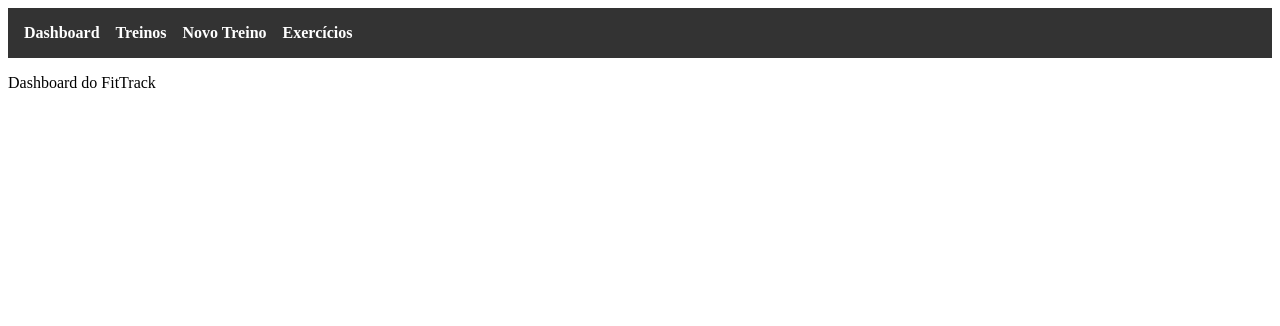
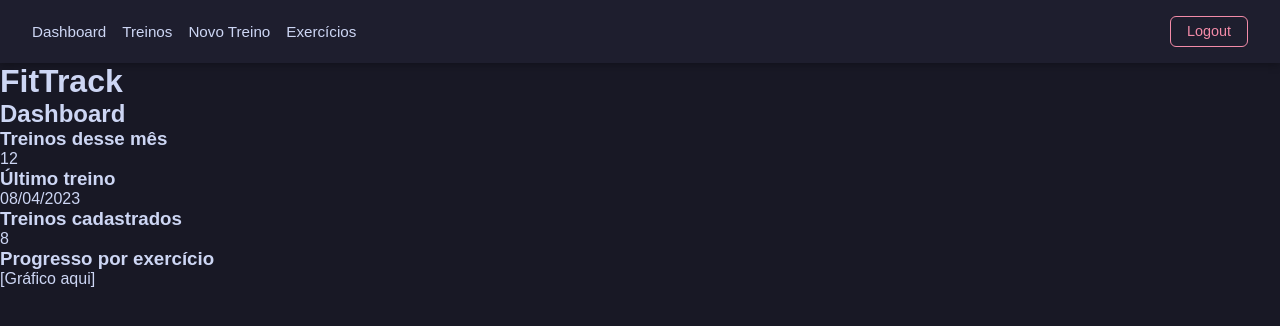
Before and after one commit to lluigecm/FitTrack, an Angular app: page /dashboard in a window 1280 px wide. Shown: the top 326 px of the page. Built offline with nearby package versions, Linux system fonts and the light colour scheme.

Commit message:
Estilizição Nav Bar - e preenchimento de pag com info

```diff
--- a/src/app/app.html
+++ b/src/app/app.html
@@ -1,8 +1,10 @@
 <nav>
-  <a routerLink="/dashboard">Dashboard</a>
-  <a routerLink="/treinos">Treinos</a>
-  <a routerLink="/treinos/novo">Novo Treino</a>
-  <a routerLink="/exercicios">Exercícios</a>
+  @if (isLoggedIn) {
+    <a routerLink="/dashboard">Dashboard</a>
+    <a routerLink="/treinos">Treinos</a>
+    <a routerLink="/treinos/novo">Novo Treino</a>
+    <a routerLink="/exercicios">Exercícios</a>
+    <button (click)="logout()">Logout</button>
+  }
 </nav>
-
-<router-outlet></router-outlet>
+<router-outlet />
--- a/src/app/app.scss
+++ b/src/app/app.scss
@@ -1,16 +1,34 @@
 nav {
   display: flex;
-  gap: 16px;
-  padding: 16px;
-  background-color: #333;
+  align-items: center;
+  gap: 1rem;
+  padding: 1rem 2rem;
+  background-color: #1e1e2e;
+  box-shadow: 0 2px 8px rgba(0, 0, 0, 0.3);
+
+  a {
+    color: #cdd6f4;
+    text-decoration: none;
+    font-size: 0.95rem;
+
+    &:hover {
+      color: #89b4fa;
+    }
+  }
+
+  button {
+    margin-left: auto;
+    background-color: transparent;
+    border: 1px solid #f38ba8;
+    color: #f38ba8;
+    padding: 0.4rem 1rem;
+    border-radius: 6px;
+    cursor: pointer;
+    font-size: 0.9rem;
+
+    &:hover {
+      background-color: #f38ba8;
+      color: #1e1e2e;
+    }
+  }
 }
-
-nav a {
-  color: white;
-  text-decoration: none;
-  font-weight: bold;
-}
-
-nav a:hover {
-  color: #aaa;
-}
--- a/src/app/app.ts
+++ b/src/app/app.ts
@@ -1,5 +1,6 @@
-import { Component, signal } from '@angular/core';
-import { RouterOutlet, RouterLink } from '@angular/router';
+import { Component } from '@angular/core';
+import { Router, RouterOutlet, RouterLink, NavigationEnd } from '@angular/router';
+import { filter } from 'rxjs/operators';
 
 @Component({
   selector: 'app-root',
@@ -10,5 +11,18 @@ import { RouterOutlet, RouterLink } from '@angular/router';
 })
 
 export class App {
-  protected readonly title = signal('fittrack');
+  isLoggedIn = false;
+
+  constructor(private router: Router) {
+    this.router.events
+      .pipe(filter(e => e instanceof NavigationEnd))
+      .subscribe((e: NavigationEnd) => {
+        this.isLoggedIn = e.url !== '/login';
+      });
+  }
+
+  logout() {
+    this.isLoggedIn = false;
+    this.router.navigate(['/login']);
+  }
 }
--- a/src/app/pages/dashboard/dashboard.html
+++ b/src/app/pages/dashboard/dashboard.html
@@ -1,3 +1,22 @@
-<p>
-    Dashboard do FitTrack
-</p>
+<div class="container">
+    <h1>FitTrack</h1>
+    <h2>Dashboard</h2>
+
+    <div class="cards">
+        <div class="card">
+            <h3>Treinos desse mês</h3>
+            <p>12</p>
+        </div>
+        <div class="card">
+            <h3>Último treino</h3>
+            <p>08/04/2023</p>
+        </div>
+        <div class="card">
+            <h3>Treinos cadastrados</h3>
+            <p>8</p>
+        </div>
+    </div>
+
+    <h3>Progresso por exercício</h3>
+    <p>[Gráfico aqui]</p>
+</div>
--- a/src/app/pages/exercicios/exercicios.html
+++ b/src/app/pages/exercicios/exercicios.html
@@ -1,3 +1,23 @@
-<p>
-    Pagina de Exercicios
-</p>
+<div class="container">
+  <h2>Exercícios</h2>
+
+  <form>
+    <input type="text" placeholder="Nome do exercício" required />
+    <select required>
+      <option value="">Selecione uma categoria</option  >
+      <option>Peito</option>
+      <option>Costas</option>
+      <option>Pernas</option>
+      <option>Ombro</option>
+      <option>Bíceps</option>
+      <option>Tríceps</option>
+    </select>
+    <button type="submit">Adicionar</button>
+  </form>
+
+  <ul>
+    <li>Supino — Peito</li>
+    <li>Agachamento — Pernas</li>
+    <li>Rosca direta — Bíceps</li>
+  </ul>
+</div>
--- a/src/app/pages/login/login.html
+++ b/src/app/pages/login/login.html
@@ -1,3 +1,14 @@
-<p>
-    Login do FitTrack
-</p>
+<div class="container">
+  <h1>FitTrack</h1>
+  <h2>Login</h2>
+  <form (ngSubmit)="login()">
+    <input type="email" placeholder="E-mail" [(ngModel)]="email" name="email" />
+    <input type="password" placeholder="Senha" [(ngModel)]="senha" name="senha" />
+
+    @if (erro) {
+        <p>{{ erro }}</p>
+    }
+
+    <button type="submit">Entrar</button>
+  </form>
+</div>
--- a/src/app/pages/login/login.ts
+++ b/src/app/pages/login/login.ts
@@ -1,9 +1,26 @@
 import { Component } from '@angular/core';
+import { Router } from '@angular/router';
+import { FormsModule } from '@angular/forms';
 
 @Component({
   selector: 'app-login',
-  imports: [],
+  standalone: true,
+  imports: [FormsModule],
   templateUrl: './login.html',
-  styleUrl: './login.scss',
 })
-export class Login {}
+
+export class Login {
+  email = '';
+  senha = '';
+  erro = '';
+
+  constructor(private router: Router) {}
+
+  login() {
+    if (this.email === 'admin' && this.senha === 'admin') {
+      this.router.navigate(['/dashboard']);
+    } else {
+      this.erro = 'E-mail ou senha inválidos.';
+    }
+  }
+}
--- a/src/app/pages/treino-form/treino-form.html
+++ b/src/app/pages/treino-form/treino-form.html
@@ -1,3 +1,20 @@
-<p>
-    Formulário de treino
-</p>
+<div class="container">
+  <h2>Novo Treino</h2>
+  <form>
+    <input type="text" placeholder="Nome do treino (ex: Treino A)" required />
+    <input type="date" required/>
+
+    <h3>Exercícios</h3>
+    <select>
+      <option>Supino</option>
+      <option>Agachamento</option>
+      <option>Rosca direta</option>
+    </select>
+    <input type="number" placeholder="Séries" required />
+    <input type="number" placeholder="Repetições" required />
+    <input type="number" placeholder="Carga (kg)"/>
+
+    <button type="submit">Salvar Treino</button>
+    <a routerLink="/treinos">Cancelar</a>
+  </form>
+</div>
--- a/src/app/pages/treino-form/treino-form.ts
+++ b/src/app/pages/treino-form/treino-form.ts
@@ -1,8 +1,9 @@
 import { Component } from '@angular/core';
+import { RouterLink } from '@angular/router';
 
 @Component({
   selector: 'app-treino-form',
-  imports: [],
+  imports: [RouterLink],
   templateUrl: './treino-form.html',
   styleUrl: './treino-form.scss',
 })
--- a/src/app/pages/treinos/treinos.html
+++ b/src/app/pages/treinos/treinos.html
@@ -1,3 +1,13 @@
-<p>
-    Pagina de Treinos
-</p>
+<div class="container">
+  <h2>Meus Treinos</h2>
+  <a routerLink="/treinos/novo">+ Novo Treino</a>
+
+  <ul>
+    <li>
+      <strong>Treino A</strong> — 10/05/2026
+    </li>
+    <li>
+      <strong>Treino B</strong> — 08/05/2026
+    </li>
+  </ul>
+</div>
--- a/src/app/pages/treinos/treinos.ts
+++ b/src/app/pages/treinos/treinos.ts
@@ -1,8 +1,9 @@
 import { Component } from '@angular/core';
+import { RouterLink } from '@angular/router';
 
 @Component({
   selector: 'app-treinos',
-  imports: [],
+  imports: [RouterLink],
   templateUrl: './treinos.html',
   styleUrl: './treinos.scss',
 })
--- a/src/styles.scss
+++ b/src/styles.scss
@@ -1 +1,12 @@
 /* You can add global styles to this file, and also import other style files */
+* {
+  margin: 0;
+  padding: 0;
+  box-sizing: border-box;
+}
+
+body {
+  font-family: Arial, sans-serif;
+  background-color: #181825;
+  color: #cdd6f4;
+}
```
